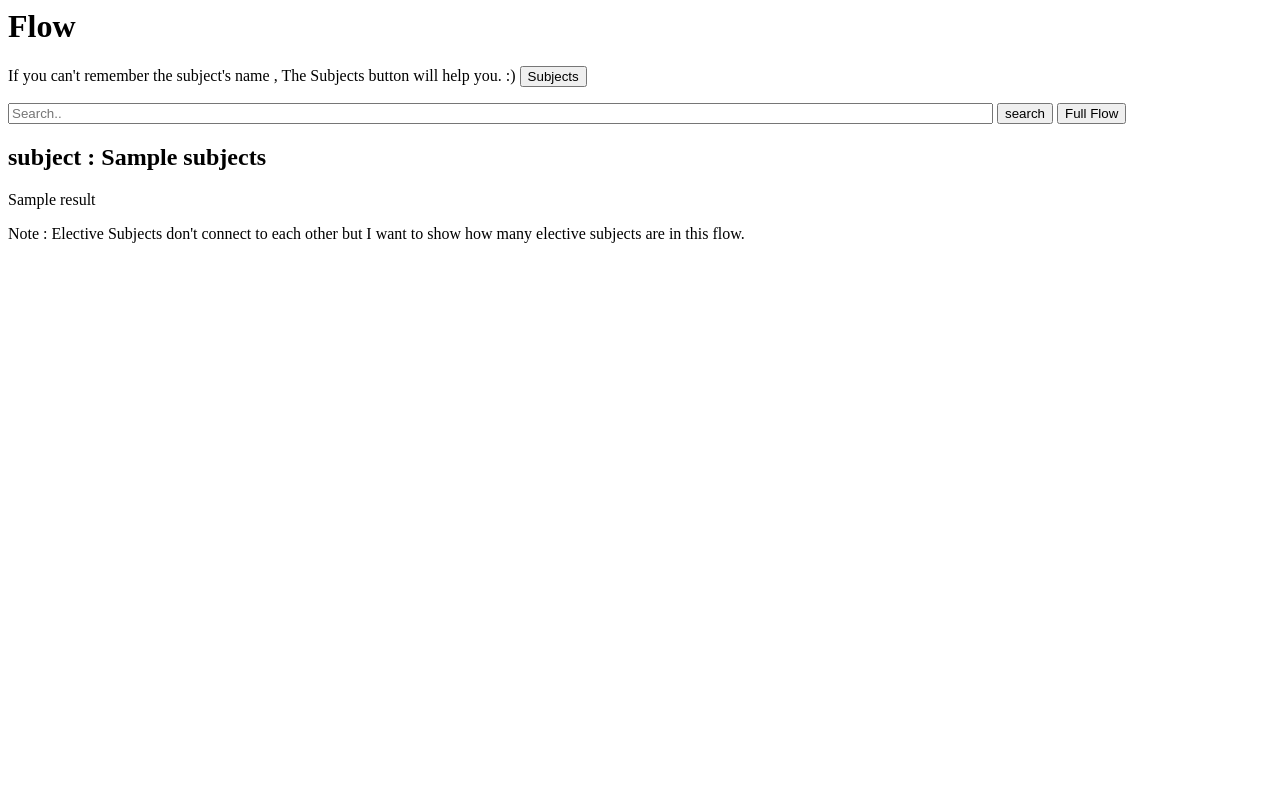
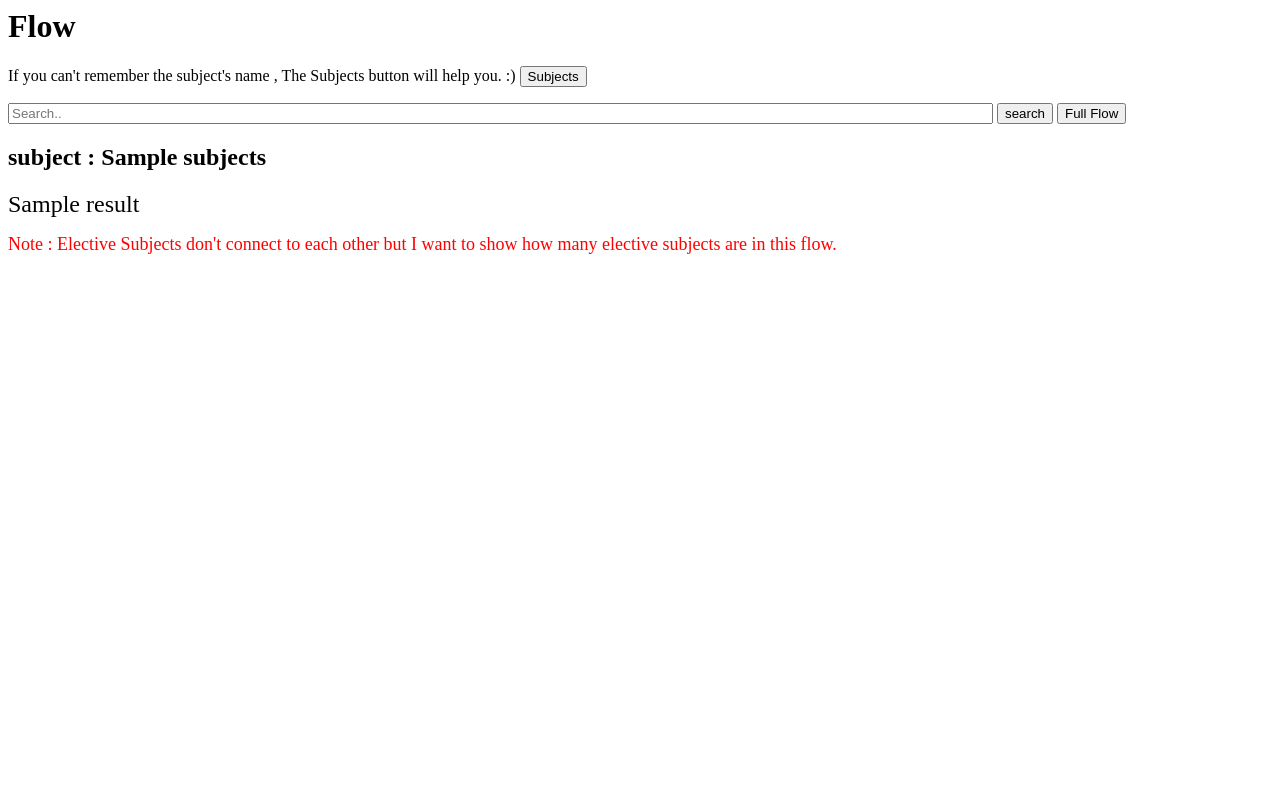
Before and after one commit to tamkmutnb/Gradeguide-Incomplete, a Django app: template lists/templates/flow.html in a window 1280 px wide. Run offline with Django 3.2, Linux system fonts and the light colour scheme; the template is opened without the code that fills it: most values are stand-ins (such as "Sample title", 1, 10 or a date in 2020); parts of the project's set-up code (start-up, migrations or seed data) failed here and were passed over.

Commit message:
Edit flow.html , Edit font size

```diff
--- a/lists/templates/flow.html
+++ b/lists/templates/flow.html
@@ -9,8 +9,8 @@
         <button type="submit" id="submit_button" name="searchSubject">search</button>
         <input type="button" onclick="window.location.href='picFlow.html'" value="Full Flow" id="fullflow_button">
         <h2 name="subject_head">subject : {{subjects}} </h2>
-        <p>{{Result|safe}}</p>
+        <p><font size="5">{{Result|safe}}</font></p>
       </form>
-    Note : Elective Subjects don't connect to each other but I want to show how many elective subjects are in this flow.
+    <font size="4" color="red">Note : Elective Subjects don't connect to each other but I want to show how many elective subjects are in this flow.</font>
   </body>
 </html>
```
